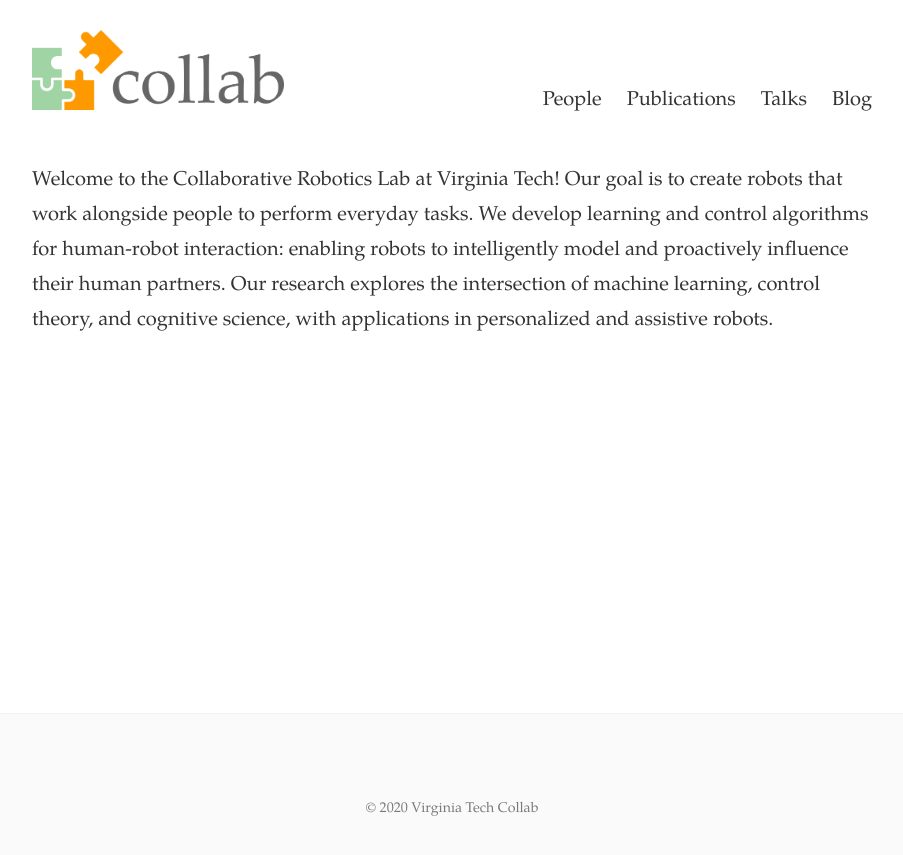
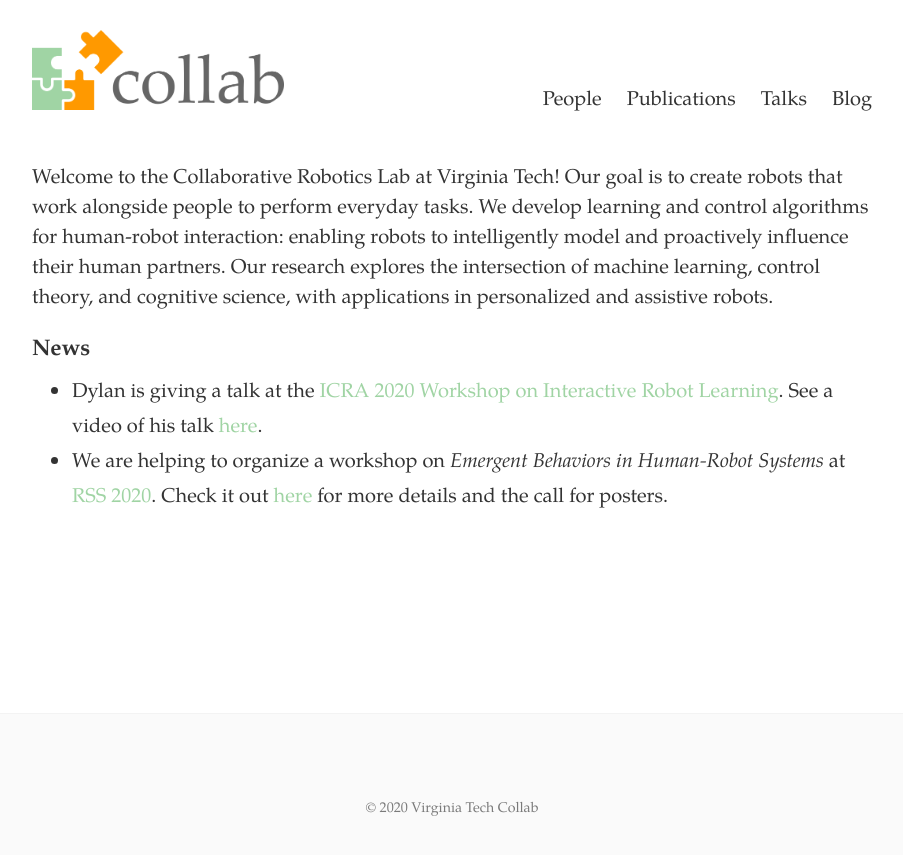
Before and after one commit to VT-Collab/vt-collab.github.io, a Jekyll site: the page built from index.html, in a window 1280 px wide. Shown: the top 855 px of the page, without its empty margins (188-1091 px from the left). Built offline with Jekyll 4.4.1, drawn with Linux system fonts in a browser that asks for light colours.

Commit message:
adding news

```diff
--- /dev/null
+++ b/_data/news.yml
@@ -0,0 +1,3 @@
+- text: "Dylan is giving a talk at the <a href=\"https://sites.google.com/view/wirl-icra2020\">ICRA 2020 Workshop on Interactive Robot Learning</a>. See a video of his talk <a href=\"https://youtu.be/XQEvjbQ2Fm0\">here</a>."
+
+- text: "We are helping to organize a workshop on <i>Emergent Behaviors in Human-Robot Systems</i> at <a href=\"https://roboticsconference.org\">RSS 2020</a>. Check it out <a href=\"http://iliad.stanford.edu/rss-workshop\">here</a> for more details and the call for posters."
--- a/_sass/_links.scss
+++ b/_sass/_links.scss
@@ -1,27 +1,13 @@
 a {
   color: $link-color;
-  background-image: linear-gradient(to top,
-    rgba(0,0,0,0) 13%,
-    rgba($link-color,.8) 13%,
-    rgba($link-color,.8) 18%,
-    rgba(0,0,0,0) 17%
-  );
-  text-shadow: white 1px 0px 0px, white -1px 0px 0px;
+  text-decoration: none;
 }
 
 a:hover,
 a:focus,
 a:active {
-  border: 0;
   color: $link-hover-color;
   text-decoration: none;
-  background-image: linear-gradient(to top,
-    rgba(0,0,0,0) 13%,
-    rgba($link-hover-color,.8) 13%,
-    rgba($link-hover-color,.8) 17%,
-    rgba(0,0,0,0) 17%
-  );
-  text-shadow: white 1px 0px 0px, white -1px 0px 0px;
 }
 
 // Correct issues with buttons
--- a/_sass/_variables.scss
+++ b/_sass/_variables.scss
@@ -56,8 +56,8 @@ $darken-3: rgba(#000,.25) !default;
 $darken-4: rgba(#000,.5) !default;
 
 // Links
-$link-color: $blue;
-$link-hover-color: darken($blue, 40%);
+$link-color: $dylan-green;
+$link-hover-color: black;
 
 // Breakpoints
 $breakpoint-md: '(min-width: 52em)';
--- a/blog.html
+++ b/blog.html
@@ -13,7 +13,7 @@ tags: blog
   }
   .link:hover {
       color: #A0D4A4;
-      text-decoration: none
+      text-decoration: none;
   }
 </style>
 
--- a/index.html
+++ b/index.html
@@ -3,9 +3,20 @@ layout: page
 tags: home
 ---
 
-Welcome to the Collaborative Robotics Lab at Virginia Tech!
-Our goal is to create robots that work alongside people to perform everyday tasks.
-We develop learning and control algorithms for human-robot interaction: enabling robots to
-intelligently model and proactively influence their human partners.
-Our research explores the intersection of machine learning, control theory, and cognitive science,
-with applications in personalized and assistive robots.
+
+
+
+<div>
+  <p>Welcome to the Collaborative Robotics Lab at Virginia Tech!
+  Our goal is to create robots that work alongside people to perform everyday tasks.
+  We develop learning and control algorithms for human-robot interaction: enabling robots to
+  intelligently model and proactively influence their human partners.
+  Our research explores the intersection of machine learning, control theory, and cognitive science,
+  with applications in personalized and assistive robots.</p>
+  <h3>News</h3>
+  <ul>
+    {% for item in site.data.news limit:3%}
+      <li>{{ item.text }}</li>
+    {% endfor %}
+  </ul>
+</div>
```
Also changed, not shown: Gemfile.lock.
